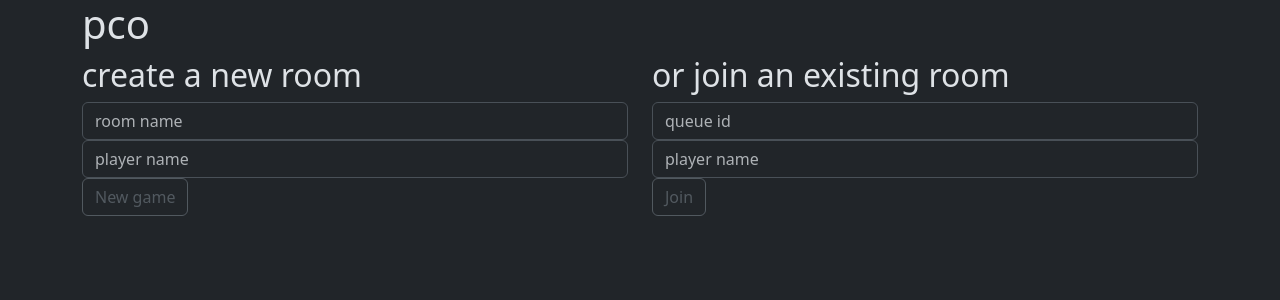
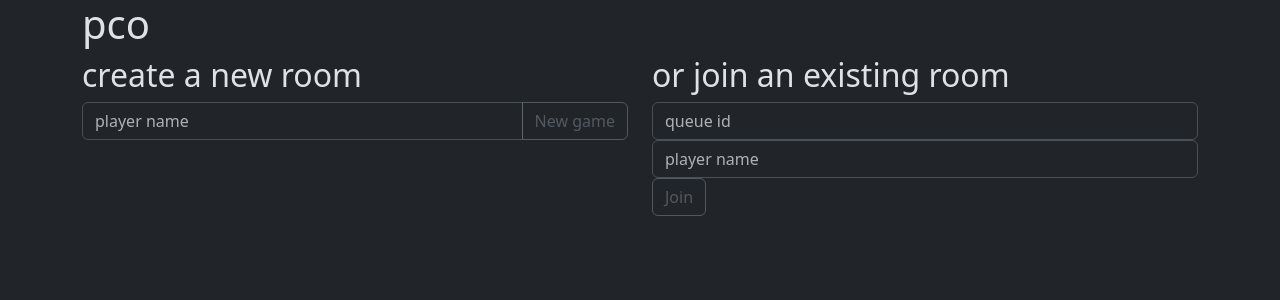
Before and after one commit to korsakjakub/pco-web, a React (Vite) app: page / in a window 1280 px wide. Shown: the top 300 px of the page. Built offline with nearby package versions, Linux system fonts and the light colour scheme.

Commit message:
fix: simplify new game creation

```diff
--- a/src/components/NewGame.tsx
+++ b/src/components/NewGame.tsx
@@ -1,7 +1,7 @@
 import { useState } from "react";
 import getHostUrl from "../utils/getHostUrl";
 import GameState from "../interfaces/GameState";
-import TwoInputForm from "./TwoInputForm";
+import NameForm from "./NameForm";
 
 interface Props {
   onSuccess: (gameState: GameState) => void;
@@ -62,7 +62,7 @@ const NewGame = ({ onSuccess, onError }: Props) => {
             Authorization: "Bearer " + roomResponseBody.token,
           },
           body: JSON.stringify({ name: formData.get("playerName") }),
-        }
+        },
       );
       const playerResponseBody = await playerResponse.json();
 
@@ -81,11 +81,10 @@ const NewGame = ({ onSuccess, onError }: Props) => {
 
   return (
     <>
-      <TwoInputForm
-        first={{ value: "roomName", hint: "room name", isId: false }}
-        second={{ value: "playerName", hint: "player name", isId: false }}
+      <NameForm
         button="New game"
         isLoading={isLoading}
+        name="player"
         onSubmit={newGame}
       />
     </>
```
